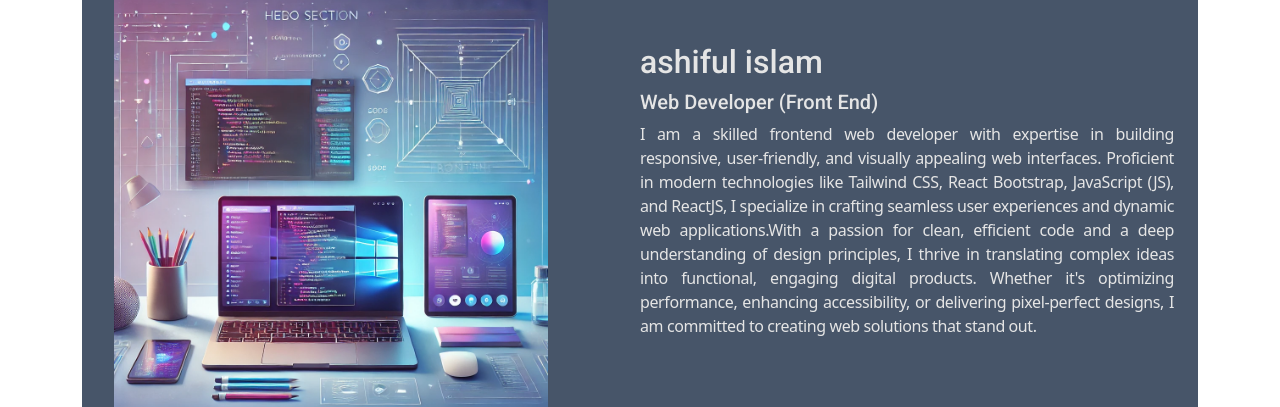
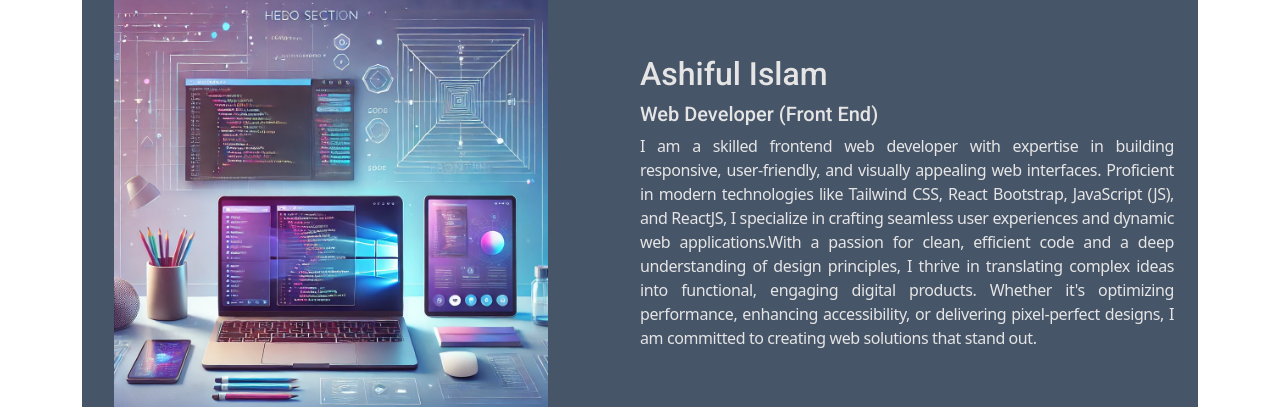
Before and after one commit to ashiful2002/portfolio, a React (Vite) app: page / in a window 1280 px wide. Shown: the part 182-589 px from the top of the page. Built offline with nearby package versions, Linux system fonts and the light colour scheme.

Commit message:
FOURTH COMMIT

```diff
--- a/src/pages/Home.jsx
+++ b/src/pages/Home.jsx
@@ -18,9 +18,9 @@ const Home = () => {
           </div>
 
           <div className="xl:w-1/2">
-            {aboutDetails.map((item,index) => (
-              <div key={index}>
-                <h2>{item.name}</h2>
+            {aboutDetails.map((item, index) => (
+              <div key={index} className="mt-4">
+                <h2 className="text-capitalize">{item.name}</h2>
                 <h5>{item.title}</h5>
                 <p className="text-justify tracking-tight">{item.desc}</p>
               </div>
@@ -28,13 +28,13 @@ const Home = () => {
           </div>
         </div>
       </div>
-      {/* <div className="">
+      <div className="">
         <div className="grid grid-cols-1 md:grid-cols-3 ">
           <div>
             {" "}
             <iframe
               src="https://engineershome.vercel.app/"
-              width="400px"
+              width="375px"
               height="500px"
               frameborder="0"
             ></iframe>
@@ -43,7 +43,7 @@ const Home = () => {
             {" "}
             <iframe
               src="https://helloshe.org/"
-              width="400px"
+              width="375px"
               height="500px"
               frameborder="0"
             ></iframe>
@@ -52,7 +52,7 @@ const Home = () => {
             {" "}
             <iframe
               src="https://photoholicah.vercel.app/"
-              width="400px"
+              width="375px"
               height="500px"
               frameborder="0"
             ></iframe>
@@ -61,13 +61,13 @@ const Home = () => {
             {" "}
             <iframe
               src="https://rswa-rowmari.vercel.app/"
-              width="400px"
+              width="375px"
               height="500px"
               frameborder="0"
             ></iframe>
           </div>
         </div>
-      </div> */}
+      </div>
     </Section>
   );
 };
```
